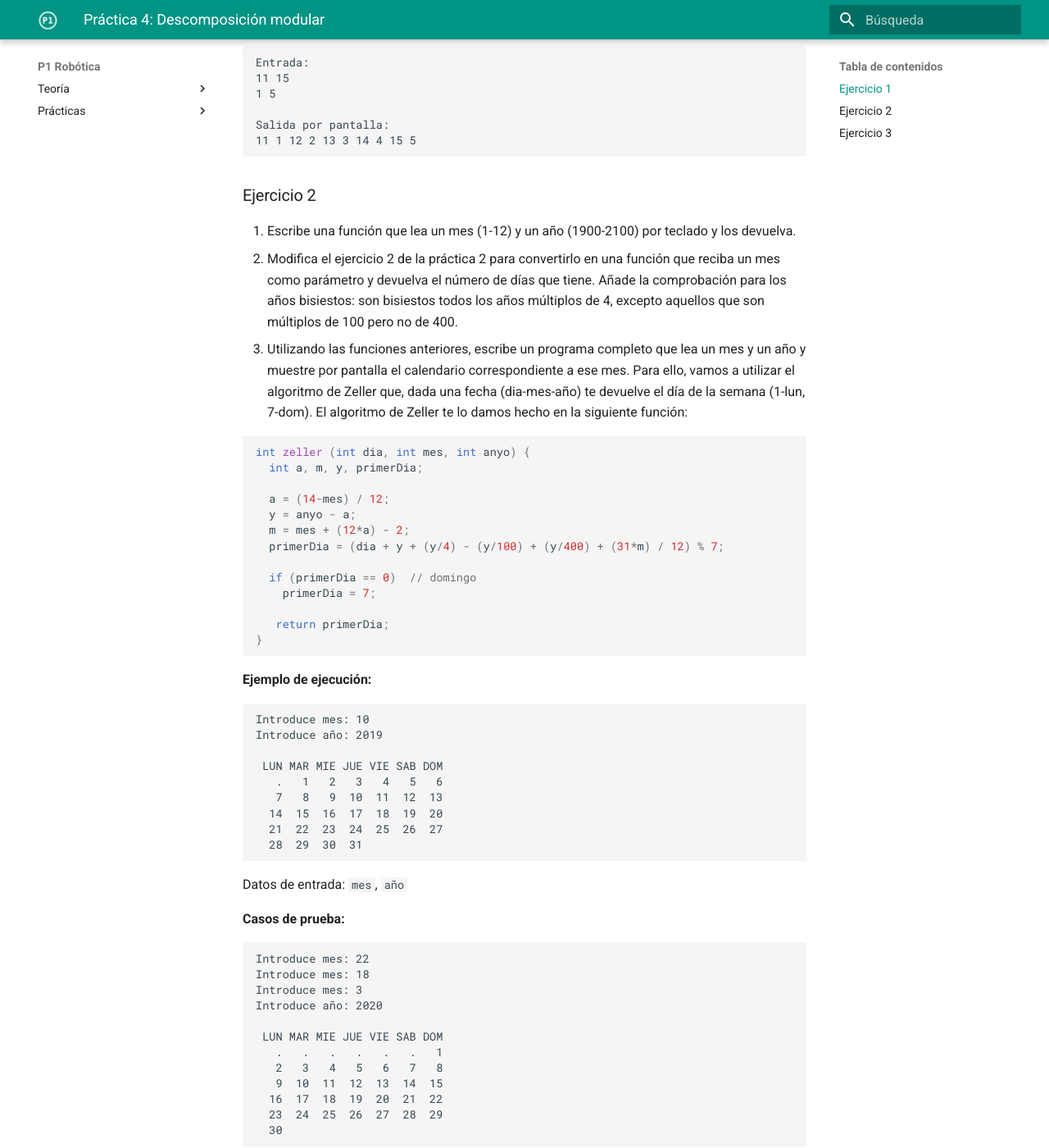
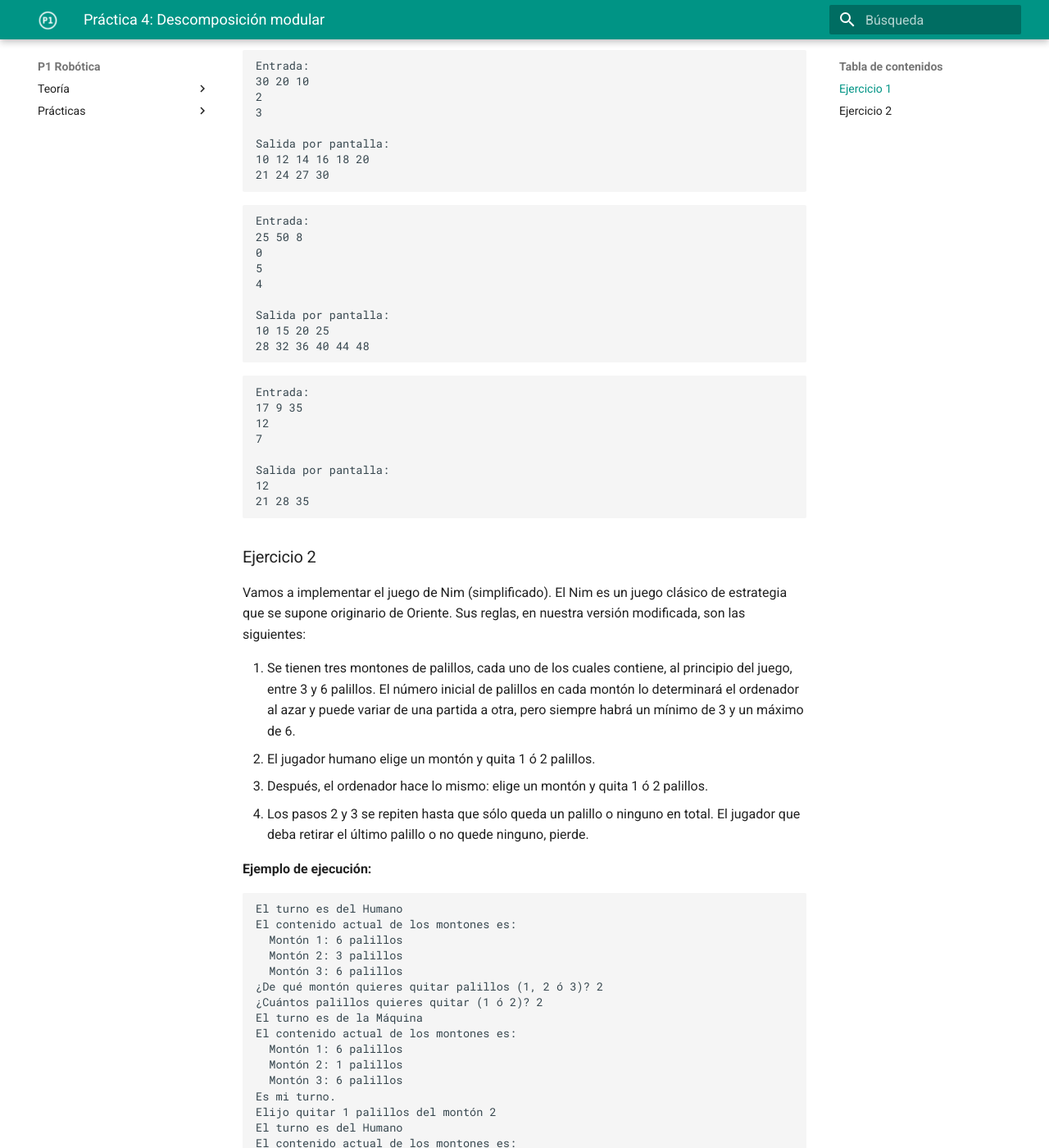
Before and after one commit to cpomares/p1-robotica, an MkDocs documentation site: the page built from docs/Practicas/practica04/practica04.md, in a window 1280 px wide and 1400 px high, scrolled down 879 px. Shown: the whole window at 82% size. Built offline with MkDocs 1.6.1 and Material for MkDocs 9.7.7, drawn with Linux system fonts in a browser that asks for light colours; some of the changed text lies outside the part shown.

Commit message:
Práctica 4

```diff
--- a/docs/Practicas/practica04/practica04.md
+++ b/docs/Practicas/practica04/practica04.md
@@ -4,187 +4,187 @@
 
 ### Ejercicio 1 ###
 
-Implementa un programa, modularizado en funciones, que pida 2 intervalos de números `[a,b]` comprobando que son válidos, es decir, que `a < b`, e imprima los valores de ambos intervalos de forma intercalada. Ten en cuenta que el tamaño de los intervalos puede ser distinto.
+Implementa un programa que pida 3 números enteros que representarán los extremos de 2 intervalos. El primer intervalo estará formado por el menor de los 3 números y el de valor intermedio, y el segundo intervalo por el de valor intermedio y el de mayor valor. Ten en cuenta que los números introducidos pueden estar desordenados.
+
+Después se imprimirá por pantalla para cada intervalo, todos los números múltiplos de un número introducido por teclado que haya dentro de cada intervalo.
+
+Paso a paso, el programa tiene que hacer lo siguiente:
+
+- Leer los datos de los intervalos
+- Leer el múltiplo del primer intervalo
+- Leer el mútiplo del segundo intervalo
+- Imprimir los múltiplos del primer intervalo
+- Imprimir los múltiplos del segundo intervalo
+
 
 **Ejemplo de ejecución:**
 
 ~~~text
-Introduce valores del intervalo 1: 0 5
-Introduce valores del intervalo 2: 10 12
-0 10 1 11 2 12 3 4 5
+Introduce 3 números enteros (separados por un espacio en blanco): 30 20 10
+¿Qué múltiplo quieres utilizar para el intervalo [10, 20]: 2
+¿Qué múltiplo quieres utilizar para el intervalo [20, 30]: 3
+Los múltiplos de 2 en el intervalo [10, 20] son:
+10 12 14 16 18 20
+Los múltiplos de 3 en el intervalo [20, 30] son:
+21 24 27 30
 ~~~
-
-Datos de entrada: `2 intervalos válidos`
 
 **Casos de prueba:**
 
 ~~~text
 Entrada:
-7 2
-3 8
-20 30
+30 20 10
+2
+3
 
 Salida por pantalla:
-3 20 4 21 5 22 6 23 7 24 8 25 26 27 28 29 30
+10 12 14 16 18 20
+21 24 27 30
 ~~~
 
 ~~~text
 Entrada:
-100 108
-6 2
-2 6
+25 50 8
+0
+5
+4
 
 Salida por pantalla:
-100 2 101 3 102 4 103 5 104 6 105 106 107 108
+10 15 20 25
+28 32 36 40 44 48
 ~~~
 
 ~~~text
 Entrada:
-11 15
-1 5
+17 9 35
+12
+7
 
 Salida por pantalla:
-11 1 12 2 13 3 14 4 15 5
+12
+21 28 35
 ~~~
 
 ### Ejercicio 2 ###
 
-1. Escribe una función que lea un mes (1-12) y un año (1900-2100) por teclado y los devuelva.
-2. Modifica el ejercicio 2 de la práctica 2 para convertirlo en una función que reciba un mes como parámetro y devuelva el número de días que tiene. Añade la comprobación para los años bisiestos:  son bisiestos todos los años múltiplos de 4, excepto aquellos que son múltiplos de 100 pero no de 400.
-3. Utilizando las funciones anteriores, escribe un programa completo que lea un mes y un año y muestre por pantalla el calendario correspondiente a ese mes. Para ello, vamos a utilizar el algoritmo de Zeller que, dada una fecha (dia-mes-año) te devuelve el día de la semana (1-lun, 7-dom). El algoritmo de Zeller te lo damos hecho en la siguiente función:
+Vamos a implementar el juego de Nim (simplificado). El Nim es un juego clásico de estrategia que se supone originario de Oriente. Sus reglas, en nuestra versión modificada, son las siguientes:
+
+1. Se tienen tres montones de palillos, cada uno de los cuales contiene, al principio del juego, entre 3 y 6 palillos. El número inicial de palillos en cada montón lo determinará el ordenador al azar y puede variar de una partida a otra, pero siempre habrá un mínimo de 3 y un máximo de 6.
+2. El jugador humano elige un montón y quita 1 ó 2 palillos.
+3. Después, el ordenador hace lo mismo: elige un montón y quita 1 ó 2 palillos.
+4. Los pasos 2 y 3 se repiten hasta que sólo queda un palillo o ninguno en total. El jugador que deba retirar el último palillo o no quede ninguno, pierde.
+
+**Ejemplo de ejecución:**
+
+~~~text
+El turno es del Humano
+El contenido actual de los montones es:
+  Montón 1: 6 palillos
+  Montón 2: 3 palillos
+  Montón 3: 6 palillos
+¿De qué montón quieres quitar palillos (1, 2 ó 3)? 2
+¿Cuántos palillos quieres quitar (1 ó 2)? 2
+El turno es de la Máquina
+El contenido actual de los montones es:
+  Montón 1: 6 palillos
+  Montón 2: 1 palillos
+  Montón 3: 6 palillos
+Es mi turno.
+Elijo quitar 1 palillos del montón 2
+El turno es del Humano
+El contenido actual de los montones es:
+  Montón 1: 6 palillos
+  Montón 2: 0 palillos
+  Montón 3: 6 palillos
+¿De qué montón quieres quitar palillos (1, 2 ó 3)? 1
+¿Cuántos palillos quieres quitar (1 ó 2)? 1
+El turno es de la Máquina
+El contenido actual de los montones es:
+  Montón 1: 5 palillos
+  Montón 2: 0 palillos
+  Montón 3: 6 palillos
+Es mi turno.
+Elijo quitar 1 palillos del montón 3
+El turno es del Humano
+El contenido actual de los montones es:
+  Montón 1: 5 palillos
+  Montón 2: 0 palillos
+  Montón 3: 5 palillos
+¿De qué montón quieres quitar palillos (1, 2 ó 3)? 1
+¿Cuántos palillos quieres quitar (1 ó 2)? 2
+El turno es de la Máquina
+El contenido actual de los montones es:
+  Montón 1: 3 palillos
+  Montón 2: 0 palillos
+  Montón 3: 5 palillos
+Es mi turno.
+Elijo quitar 1 palillos del montón 3
+El turno es del Humano
+El contenido actual de los montones es:
+  Montón 1: 3 palillos
+  Montón 2: 0 palillos
+  Montón 3: 4 palillos
+¿De qué montón quieres quitar palillos (1, 2 ó 3)? 1
+¿Cuántos palillos quieres quitar (1 ó 2)? 2
+El turno es de la Máquina
+El contenido actual de los montones es:
+  Montón 1: 1 palillos
+  Montón 2: 0 palillos
+  Montón 3: 4 palillos
+Es mi turno.
+Elijo quitar 1 palillos del montón 3
+El turno es del Humano
+El contenido actual de los montones es:
+  Montón 1: 1 palillos
+  Montón 2: 0 palillos
+  Montón 3: 3 palillos
+¿De qué montón quieres quitar palillos (1, 2 ó 3)? 3
+¿Cuántos palillos quieres quitar (1 ó 2)? 2
+El turno es de la Máquina
+El contenido actual de los montones es:
+  Montón 1: 1 palillos
+  Montón 2: 0 palillos
+  Montón 3: 1 palillos
+Es mi turno.
+Elijo quitar 1 palillos del montón 1
+Enhorabuena!!!! Me has ganado
+~~~
+
+Las funciones que **como mínimo** debes crear son:
+
+- `crearMontones`: se encarga de crear los 3 montones, asignándole a cada uno de ellos una cantidad aleatoria de palillos (entre 3 y 6). Devuelve los montones al main en los parámetros montón1, montón2 y montón3.
+- `mostrarMontones`: muestra el contenido actual de los montones.
+- `elegirMonton`: dependiendo del parámetro "turno", se encargará de pedir al usuario que elija un montón, o bien de lograr que el ordenador elija un motón al azar. Después, comprueba si el montón elegido es correcto. Si es así, devuelve el montón elegido al `main`. Si no, mostrará un mensaje de error ("Error: ese montón ya no tiene palillos") y volverá a pedir que se elija un montón.
+- `elegirPalillos`: dependiendo del valor de "turno", le pide al usuario que elija el número de palillos que quiere retirar, o bien hace que el ordenador lo elija al azar. Ese número debe ser 1 ó 2. Tiene que comprobar que el número de palillos elegido es correcto. Si es así, se devuelve el número de palillos elegidos al `main`. Si no, se muestra un mensaje de error ("Error: ese montón no tiene tantos palillos") y se vuelve a pedir que se introduzca un número de palillos.
+- `quitarPalillos`: quita un número determinado de palillos de un montón.
+- `comprobarFinJuego`: mira si, entre todos los montones, sólo queda por retirar un palillo. Si es así, el juego debe acabar y el ganador es el jugador que posee el turno actualmente.
+- El `main` os lo damos hecho. Se encarga de invocar a todos los demás en el orden adecuado. Además, irá restando de cada montón los palillos que se hayan retirado, y controlará cuándo debe finalizar el juego.
+
+
+En el fichero que os hemos dejado en Moodle, tenéis el main completo que no debéis modificar y los prototipos de las funciones que como mínimo debéis implementar, así como las definiciones de los tipos de datos que vais a necesitar.
+
+Comprueba el funcionamiento por separado de cada función antes de integrarlas en tu programa. **Puedes escribir todas las funciones adicionales que consideres conveniente**.
+
+Para generar valores aleatorios, en C se utilizan las funciones `rand()` y `srand()`. Para ello:
+
+- Se añaden las librerías `<stdlib.h>` y `<time.h>`.
+- Antes de generar cualquier número aleatorio se añade la siguiente sentencia que inicializa la semilla para generar números aleatorios dependiendo del instante de tiempo en el que estamos ejecutando el programa.
 
 ~~~c
-int zeller (int dia, int mes, int anyo) {
-  int a, m, y, primerDia;
+   srand(time(0));
+~~~
 
-  a = (14-mes) / 12;
-  y = anyo - a;
-  m = mes + (12*a) - 2;
-  primerDia = (dia + y + (y/4) - (y/100) + (y/400) + (31*m) / 12) % 7;
+- Para generar un valor aleatorio dentro del intervalo [a,b], puedes usar la función que os damos hecha:
 
-  if (primerDia == 0)  // domingo
-    primerDia = 7;
-
-   return primerDia;
+~~~c
+int numeroAleatorio(int a, int b) {
+    return rand() % (b-a+1) + a;
 }
 ~~~
 
 
-**Ejemplo de ejecución:**
-
-~~~text
-Introduce mes: 10
-Introduce año: 2019
-
- LUN MAR MIE JUE VIE SAB DOM
-   .   1   2   3   4   5   6
-   7   8   9  10  11  12  13
-  14  15  16  17  18  19  20
-  21  22  23  24  25  26  27
-  28  29  30  31
-~~~
-
-Datos de entrada: `mes`, `año`
-
-**Casos de prueba:**
-
-~~~text
-Introduce mes: 22
-Introduce mes: 18
-Introduce mes: 3
-Introduce año: 2020
-
- LUN MAR MIE JUE VIE SAB DOM
-   .   .   .   .   .   .   1
-   2   3   4   5   6   7   8
-   9  10  11  12  13  14  15
-  16  17  18  19  20  21  22
-  23  24  25  26  27  28  29
-  30
-~~~
-
-~~~text
-Introduce mes: 2
-Introduce año: 2020
-
- LUN MAR MIE JUE VIE SAB DOM
-   .   .   .   .   .   1   2
-   3   4   5   6   7   8   9
-  10  11  12  13  14  15  16
-  17  18  19  20  21  22  23
-  24  25  26  27  28  29
-~~~
-
-~~~text
-Introduce mes: 2
-Introduce año: 2019
-
- LUN MAR MIE JUE VIE SAB DOM
-   .   .   .   .   1   2   3
-   4   5   6   7   8   9  10
-  11  12  13  14  15  16  17
-  18  19  20  21  22  23  24
-  25  26  27  28
-~~~
-
-### Ejercicio 3 ###
-
-Implementa un programa que irá pidiendo 4 caracteres para representar un número binario de 4 bits. En caso de haberse introducido 4 dígitos binarios, se dibujarán en pantalla con un determinado alto y ancho que habrá sido solicitado previamente. Si algún carácter introducido no es un dígito binario, el programa terminará.
-
-**Pista**: Partiendo de la solución del ejercicio 4 de la práctica anterior, modulariza dicho programa.
-Tres de las funciones que incluyas (deberías definir más de 3), deberían realizar lo siguiente:
-
-- una función para imprimir una determinada fila para el número 1
-- otra función para imprimir la separación entre los números en cualquier fila
-- otra función para imprimir una determinada fila para el número 0.
-
-
-**Ejemplo de ejecución:**
-
-~~~text
-Introduce alto [15..30] y ancho [8..20] de los números: 15 8
-Introduce número binario de 4 bits: 1 0 1 0
-
-...#.....########........#.....########
-..##.....#......#.......##.....#......#
-.#.#.....#......#......#.#.....#......#
-#..#.....#......#.....#..#.....#......#
-...#.....#......#........#.....#......#
-...#.....#......#........#.....#......#
-...#.....#......#........#.....#......#
-...#.....#......#........#.....#......#
-...#.....#......#........#.....#......#
-...#.....#......#........#.....#......#
-...#.....#......#........#.....#......#
-...#.....#......#........#.....#......#
-...#.....#......#........#.....#......#
-...#.....#......#........#.....#......#
-...#.....########........#.....########
-
-Introduce número binario de 4 bits: 0 0 1 1
-
-########.....########........#........#
-#......#.....#......#.......##.......##
-#......#.....#......#......#.#......#.#
-#......#.....#......#.....#..#.....#..#
-#......#.....#......#........#........#
-#......#.....#......#........#........#
-#......#.....#......#........#........#
-#......#.....#......#........#........#
-#......#.....#......#........#........#
-#......#.....#......#........#........#
-#......#.....#......#........#........#
-#......#.....#......#........#........#
-#......#.....#......#........#........#
-#......#.....#......#........#........#
-########.....########........#........#
-
-Introduce número binario de 4 bits: 2 1 1 1
-Fin del programa
-~~~
-
 ----
 
-Programación 1, Grado de Robótica, curso 2019-20
+Programación 1, Grado de Robótica, curso 2020-21
 © Departamento Ciencia de la Computación e Inteligencia Artificial, Universidad de Alicante
 Antonio Botía, Cristina Pomares
```
